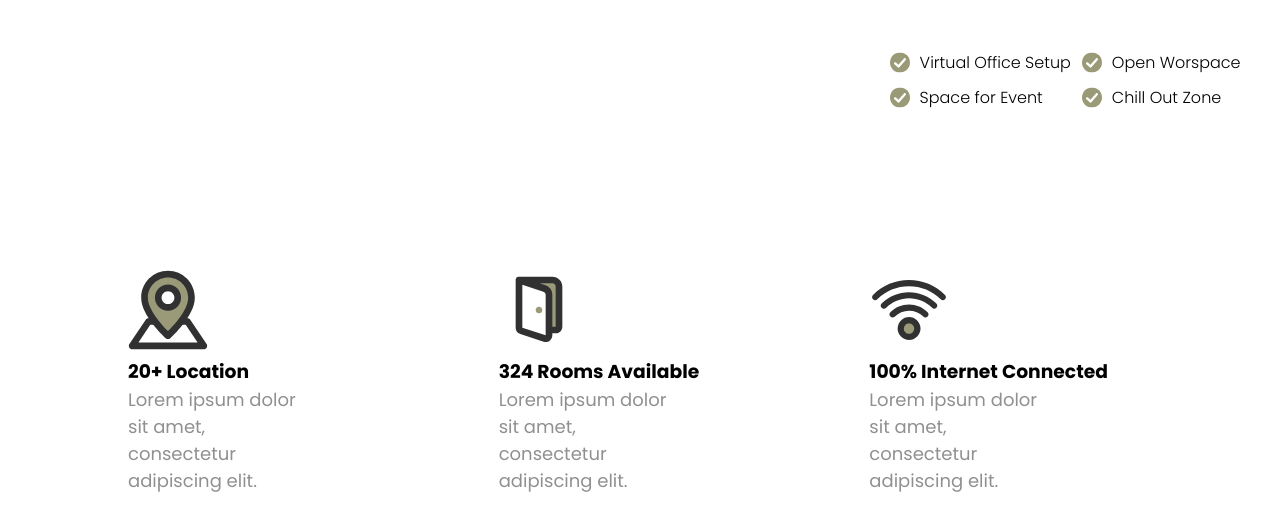
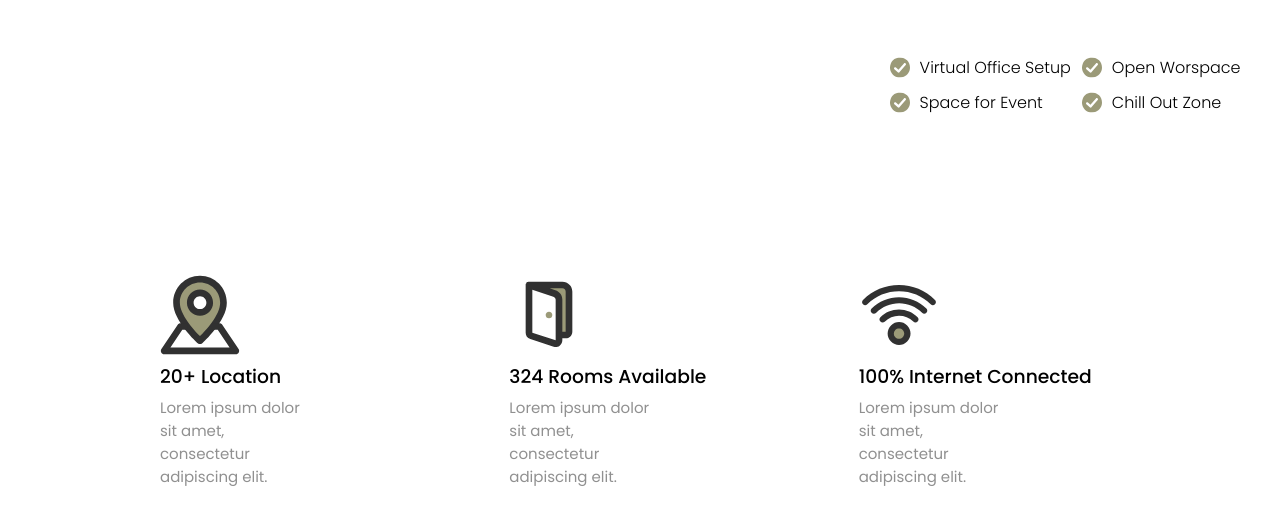
Before and after one commit to alvarobarrenadev/coworking-space, a website built with Vite: page index.html in a window 1280 px wide. Shown: the part 554-1080 px from the top of the page. Built offline with nearby package versions, Linux system fonts and the light colour scheme; a web font is replaced by a local one.

Commit message:
Ajustar estilos en la sección Hero y mejorar diseño de la clase info

```diff
--- a/css/styles.css
+++ b/css/styles.css
@@ -123,6 +123,7 @@ section.hero {
     background: rgba(255, 255, 255, 0.70);
     backdrop-filter: blur(8px);
     padding: 35px;
+    margin-bottom: 5px;
 }
 
 .hero__header h1 {
@@ -174,11 +175,11 @@ section.hero {
 
 /* COWORKING INFO */
 .info {
+    width: 80%;
     display: flex;
     justify-content: space-between;
     align-items: center;
     gap: 24px;
-    width: 85%;
     margin-left: auto;
     margin-right: auto;
     padding: 32px;
@@ -191,11 +192,13 @@ section.hero {
 
 .info h3 {
     margin: 0;
+    font-weight: 500;
+    margin-bottom: 5px;
 }
 
 .info p {
     width: 60%;
     margin: 0;
-    font-size: 18px;
+    font-size: 15px;
     color: var(--color-gray);
 }
```
